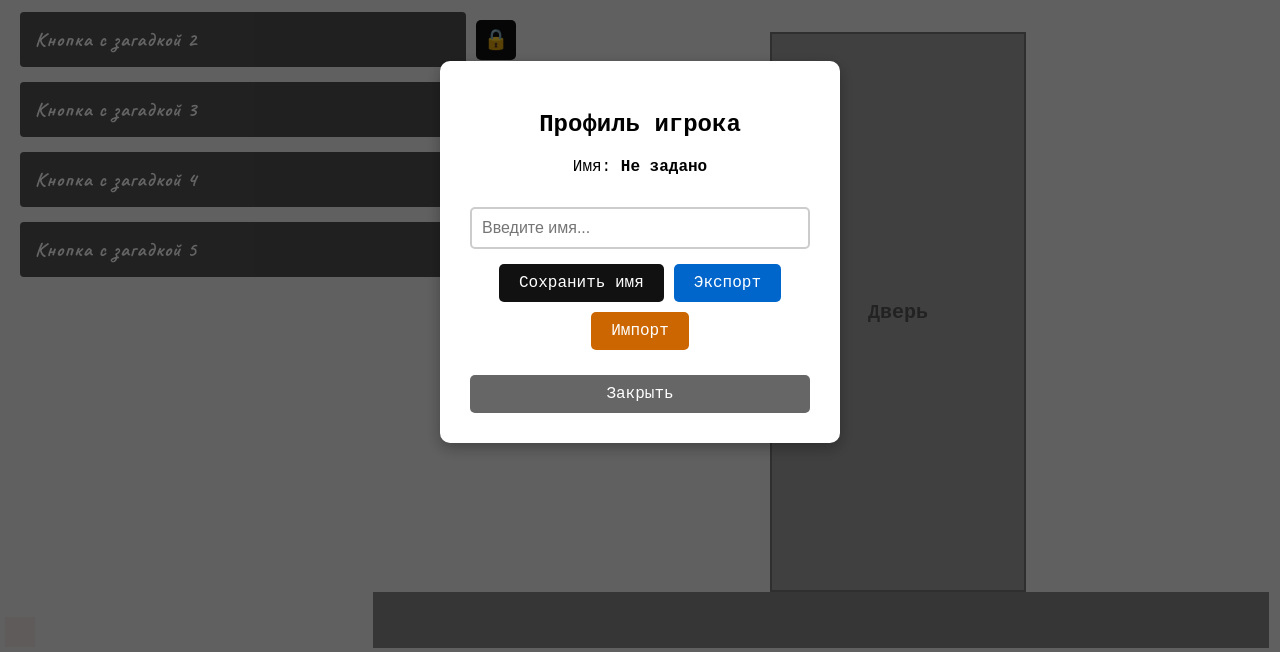
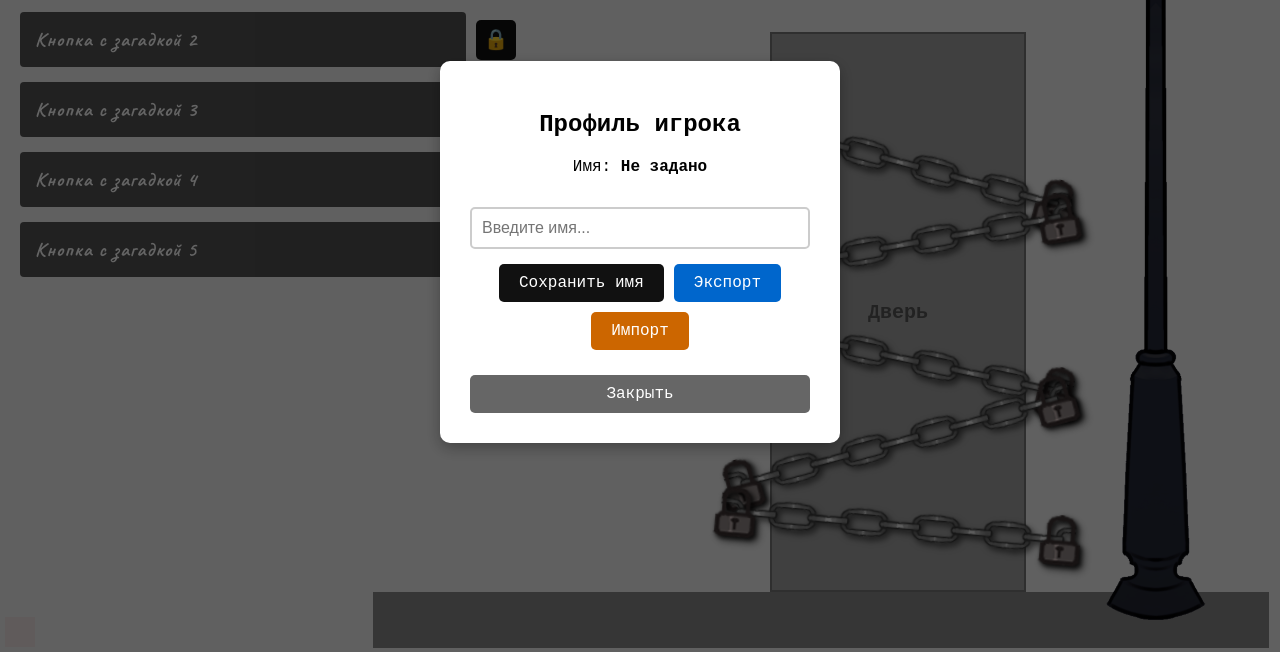
Before and after one commit to vikvita333-art/secret-santa, a plain HTML site: page index.html in a window 1280 px wide. Shown: the part 148-800 px from the top of the page. Drawn offline with Linux system fonts and the light colour scheme; no server answers.

Commit message:
Add files via upload

```diff
--- a/index.html
+++ b/index.html
@@ -31,7 +31,7 @@
                 </div>
             </div>
              <div class="lamp">
-            <img id="lamp" src="lamp.png"; alt="Фонарный столб. А вы что ждали?">
+            <img id="lamp" src="lamp.webp"; alt="Фонарный столб. А вы что ждали?">
     <div class="key-counter">
             <span class="key-icon">🗝️</span> × <span id="keyCount">0</span>
         </div>
--- a/style.css
+++ b/style.css
@@ -171,7 +171,7 @@ main {
     height: 36px; /* Высота цепи. Подгони под свою картинку (например, 30-40px) */
 
     /* ВСТАВЬ СЮДА ПУТЬ К СВОЕЙ КАРТИНКЕ ЦЕПИ */
-    background-image: url('Illustration.png');
+    background-image: url('Illustration.webp');
 
     /* Зеркалим и повторяем картинку */
     background-repeat: repeat-x;
@@ -199,7 +199,7 @@ main {
     height: 50px; /* Высота замка */
 
     /* Если у тебя есть картинка замка, раскомментируй код ниже: */
-    background: url('lock.png') no-repeat center;
+    background: url('lock.webp') no-repeat center;
     background-size: contain;
     /* Тень для объема замка */
     filter: drop-shadow(2px 2px 2px rgba(0,0,0,0.8));
```
Also changed, not shown: Illustration.webp (added), lamp.webp (added), lock.webp (added), 1 other file.
